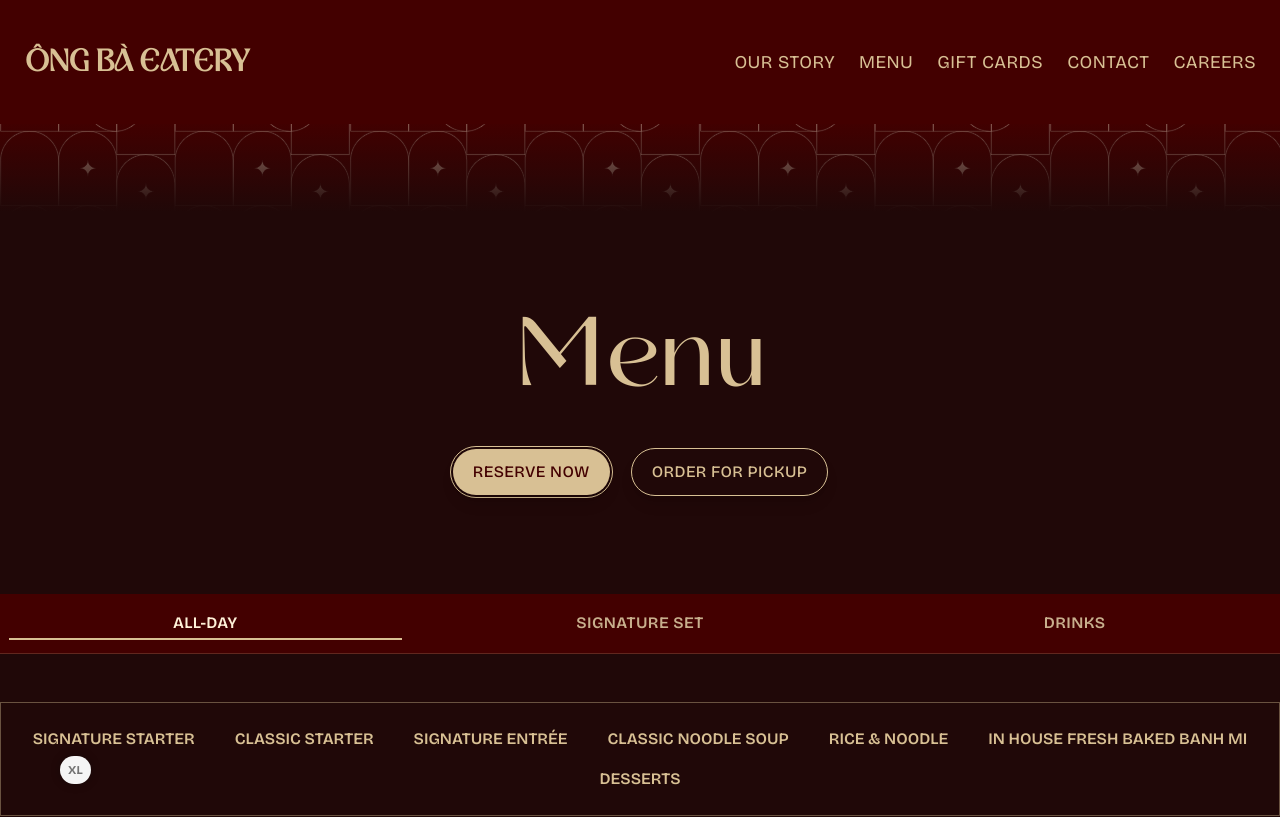
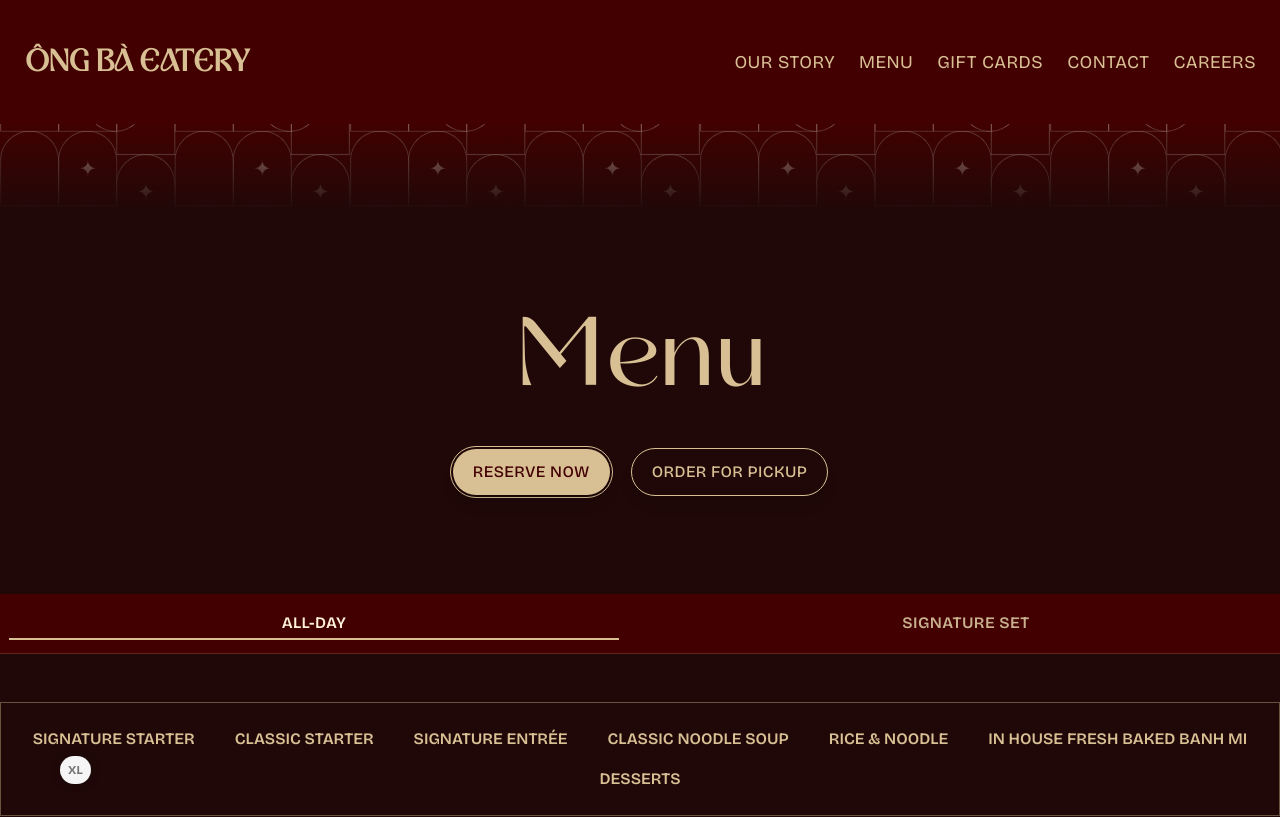
Before and after one commit to thanhtonhuynh/ongba-eatery, a Next.js app: page /menu in a window 1280 px wide. Shown: the top 817 px of the page. Built offline with nearby package versions, Linux system fonts and the light colour scheme.

Commit message:
temporarily hide sections

```diff
--- a/app/careers/page.tsx
+++ b/app/careers/page.tsx
@@ -1,14 +1,13 @@
 "use client";
 
-import { teamMembers } from "@/_data/people";
 import { HorizontalPatternBand } from "@/components/deco/horizontal-pattern-band";
 import { AnimatedButton } from "@/components/ui/button";
 import { cn } from "@/lib/utils";
-import { CareerSection } from "./components/career-section";
 import { useReducedMotion } from "motion/react";
 import * as motion from "motion/react-client";
 import Image from "next/image";
 import type { ReactNode } from "react";
+import { CareerSection } from "./components/career-section";
 
 const APPLY = "#apply";
 const EASE = [0.16, 1, 0.3, 1] as const;
@@ -118,7 +117,7 @@
       </section>
 
       {/* Our Ông Bà family */}
-      <section className={cn("bg-darkest-wine", SECTION)}>
+      {/* <section className={cn("bg-darkest-wine", SECTION)}>
         <div className="mx-auto flex max-w-7xl flex-col gap-16">
           <motion.header className="flex flex-col items-center gap-5 text-center" {...reveal(0)}>
             <h2 className={H2_CLASS}>
@@ -133,7 +132,7 @@
             ))}
           </div>
         </div>
-      </section>
+      </section> */}
 
       <CareerSection />
 
--- a/app/menu/menu-page-tabs.tsx
+++ b/app/menu/menu-page-tabs.tsx
@@ -1,7 +1,6 @@
 "use client";
 
 import { coquitlamCategories } from "@/_data/coquitlam-categories";
-import { coquitlamDrinks } from "@/_data/coquitlam-drinks";
 import { coquitlamItemsByCategory } from "@/_data_access/coquitlam";
 import { Tabs, TabsContent, TabsList, TabsTrigger } from "@/components/ui/tabs";
 import { MenuNav } from "./menu-nav";
@@ -25,9 +24,9 @@
         <TabsTrigger value="signature-set" className={outerTabTriggerClass}>
           Signature Set
         </TabsTrigger>
-        <TabsTrigger value="drinks" className={outerTabTriggerClass}>
+        {/* <TabsTrigger value="drinks" className={outerTabTriggerClass}>
           Drinks
-        </TabsTrigger>
+        </TabsTrigger> */}
       </TabsList>
 
       <TabsContent value="all-day" className="mt-8 space-y-8 outline-none sm:mt-10">
@@ -52,12 +51,12 @@
         <SignatureSetContent />
       </TabsContent>
 
-      <TabsContent value="drinks" className="mt-8 space-y-8 outline-none sm:mt-10">
-        {/* <div className="border-gold/40 border p-3 sm:p-6">
+      {/* <TabsContent value="drinks" className="mt-8 space-y-8 outline-none sm:mt-10">
+        <div className="border-gold/40 border p-3 sm:p-6">
           <MenuNav categories={drinksNavCategories} />
-        </div> */}
+        </div>
         <MenuSection id="cq_sub_drinks" index={0} title="Drinks" items={coquitlamDrinks} />
-      </TabsContent>
+      </TabsContent> */}
     </Tabs>
   );
 }
--- a/components/home/menu-overview.tsx
+++ b/components/home/menu-overview.tsx
@@ -1,10 +1,7 @@
 "use client";
 
-import * as motion from "motion/react-client";
 import { useState } from "react";
-import { ArchCarousel } from "../arch-carousel";
 import { Star } from "../deco/star";
-import { AnimatedSingleBorderButton } from "../ui/button";
 
 type Slide = {
   src: string;
@@ -89,7 +86,7 @@
           <span className="text-light-gold/90 font-light italic">soul.</span>
         </h2>
 
-        <div className="flex flex-col gap-3 md:items-end md:text-right">
+        {/* <div className="flex flex-col gap-3 md:items-end md:text-right">
           <span className="font-bricolage-grotesque text-secondary text-[10px] font-semibold tracking-[0.4em] uppercase tabular-nums">
             Now showing · {String(idx + 1).padStart(2, "0")} / {String(total).padStart(2, "0")}
           </span>
@@ -106,14 +103,14 @@
               {current.nameEn}
             </p>
           </motion.div>
-        </div>
+        </div> */}
       </div>
 
-      <ArchCarousel
+      {/* <ArchCarousel
         slides={slides.map((s) => ({ src: s.src, alt: `${s.name} — ${s.nameEn}` }))}
         onActiveChange={setIdx}
         action={<AnimatedSingleBorderButton size="lg" href="/menu" text="View Menu" />}
-      />
+      /> */}
     </section>
   );
 }
```
